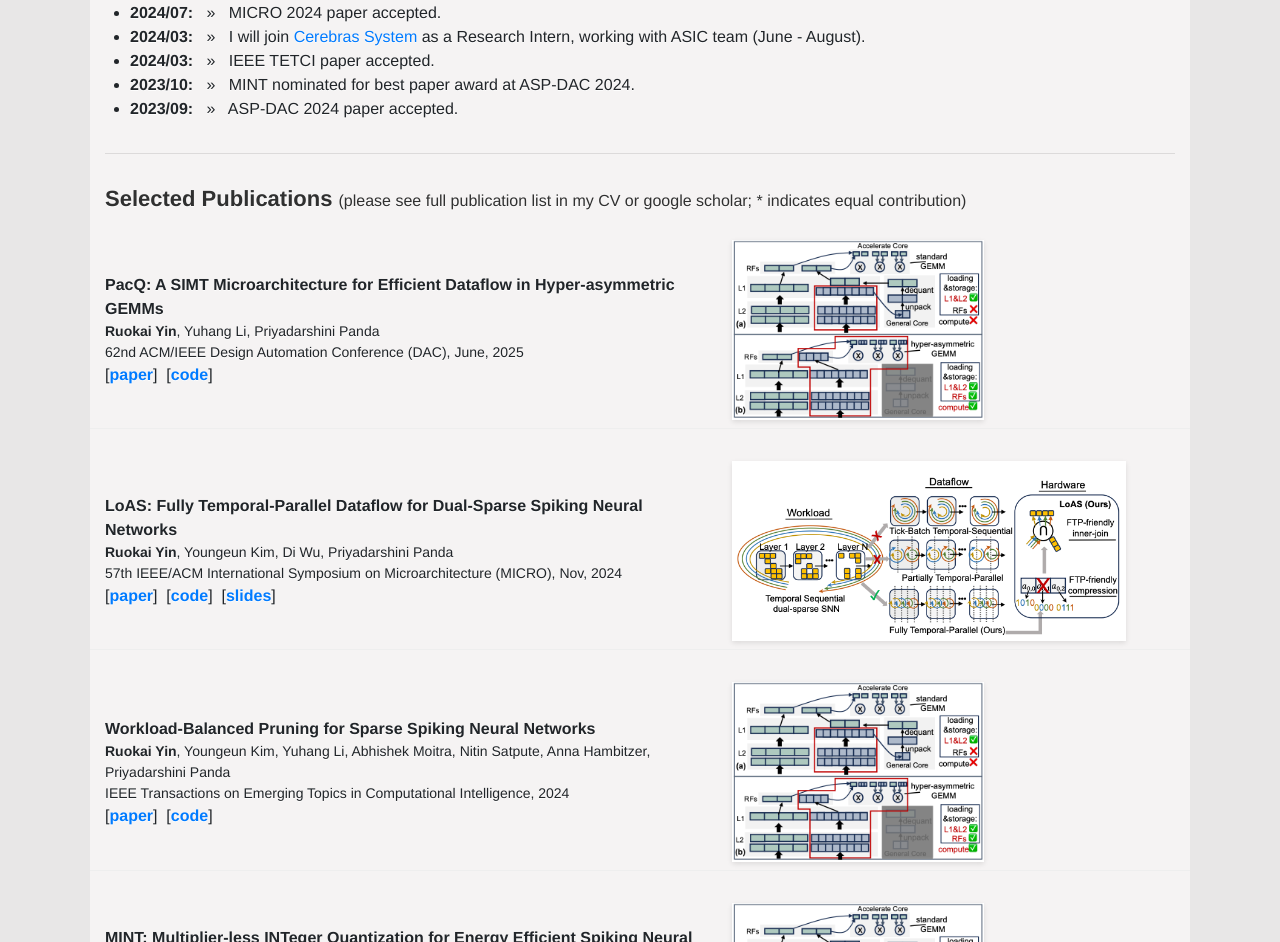
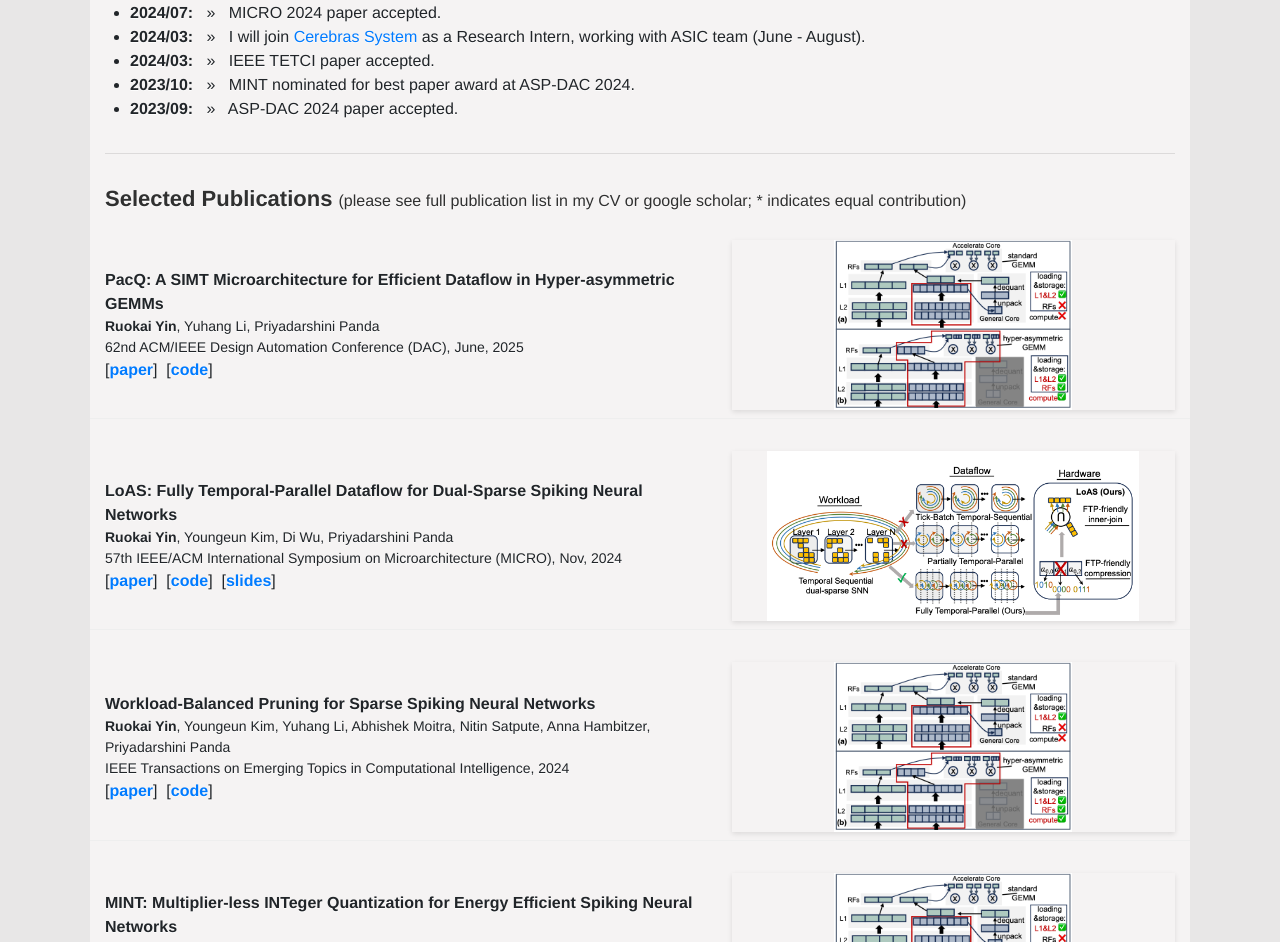
Before and after one commit to RuokaiYin/RuokaiYin.github.io, a Jekyll site: the page built from index.html, in a window 1280 px wide. Shown: the part 681-1623 px from the top of the page. Built offline with Jekyll 4.4.1, drawn with Linux system fonts in a browser that asks for light colours.

Commit message:
Update publications.html

```diff
--- a/_includes/publications.html
+++ b/_includes/publications.html
@@ -48,7 +48,8 @@
     }
     .paper-thumbnail {
         box-shadow: 0 2px 5px rgba(0,0,0,0.1);
-        max-height: 180px;
+        width: 100%;
+        height: 170px;
         object-fit: contain;
     }
 </style>
```
